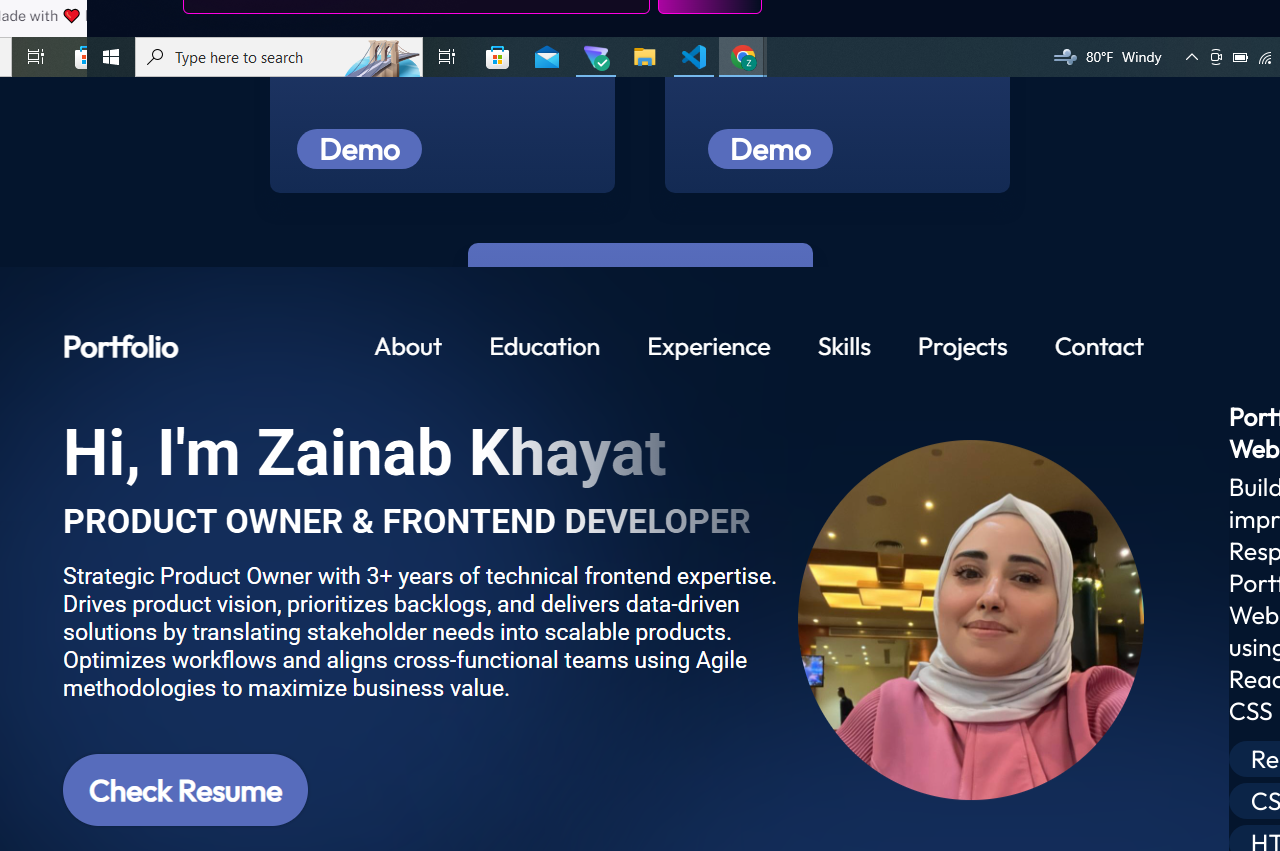
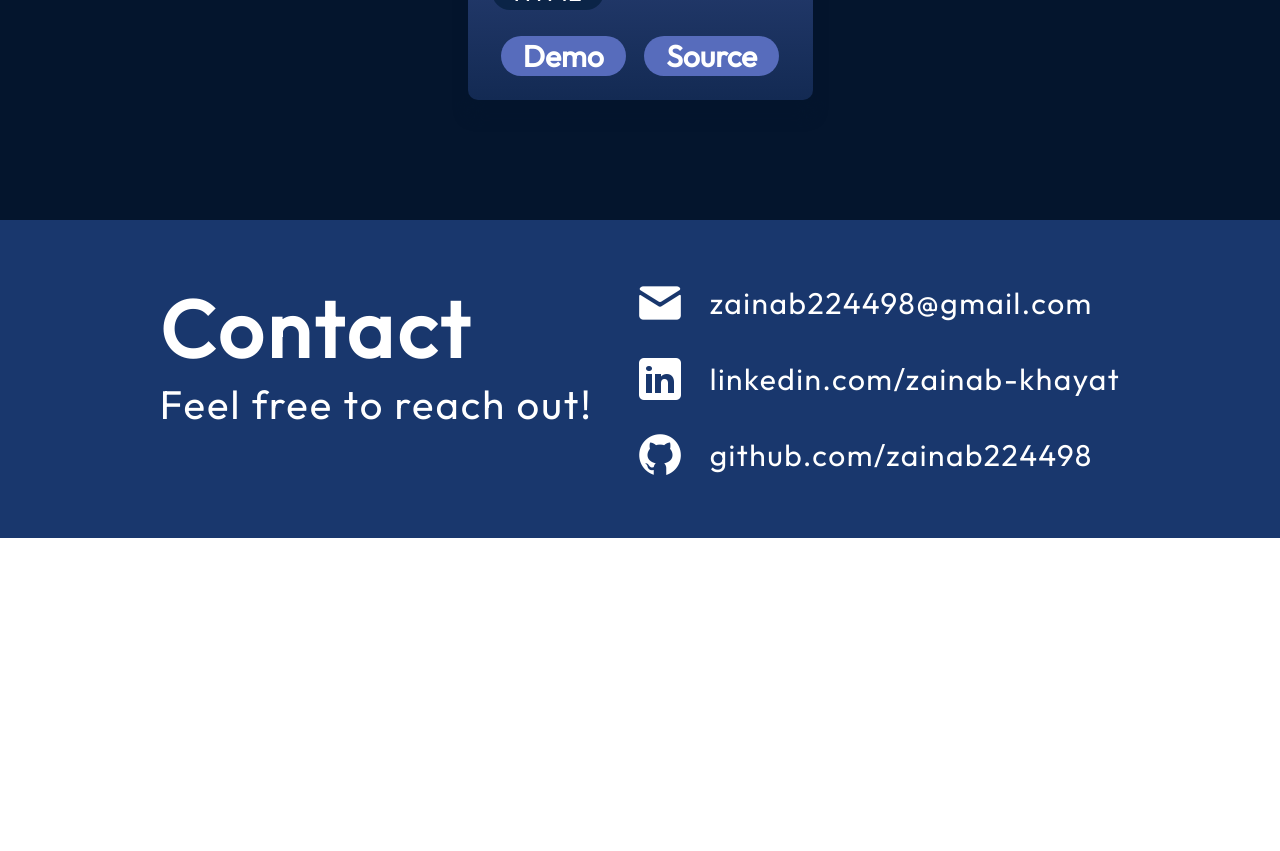
Before and after one commit to zainab224498/my-portfolio, a React (Vite) app: page / in a window 1280 px wide. Shown: the part 6780-7631 px from the top of the page. After the commit the page ends 7318 px from the top, so only its background shows below. Built offline with nearby package versions, Linux system fonts and the light colour scheme.

Commit message:
Update ProjectCard.jsx

```diff
--- a/src/components/Projects/ProjectCard.jsx
+++ b/src/components/Projects/ProjectCard.jsx
@@ -8,21 +8,12 @@ export const ProjectCard = ({
 }) => {
   return (
     <div className={styles.container}>
-      <div className={styles.box}>
-        <div className={styles.left}>
-                <img
+      <img
         src={getImageUrl(imageSrc)}
         alt={`Image of ${title}`}
         className={styles.image}
       />
-                <div className={styles.links}>
-        <a href={demo} className={styles.link} target="_blank">
-          Demo
-        </a>
-      </div>
-        </div>
-        <div className={styles.right}>
-                <h3 className={styles.title}>{title}</h3>
+      <h3 className={styles.title}>{title}</h3>
       <p className={styles.description}>{description}</p>
       <ul className={styles.skills}>
         {skills.map((skill, id) => {
@@ -33,7 +24,13 @@ export const ProjectCard = ({
           );
         })}
       </ul>
-        </div>
+      <div className={styles.links}>
+        <a href={demo} className={styles.link} target="_blank">
+          Demo
+        </a>
+        <a href={source} className={styles.link} target="_blank">
+          Source
+        </a>
       </div>
     </div>
   );
```
